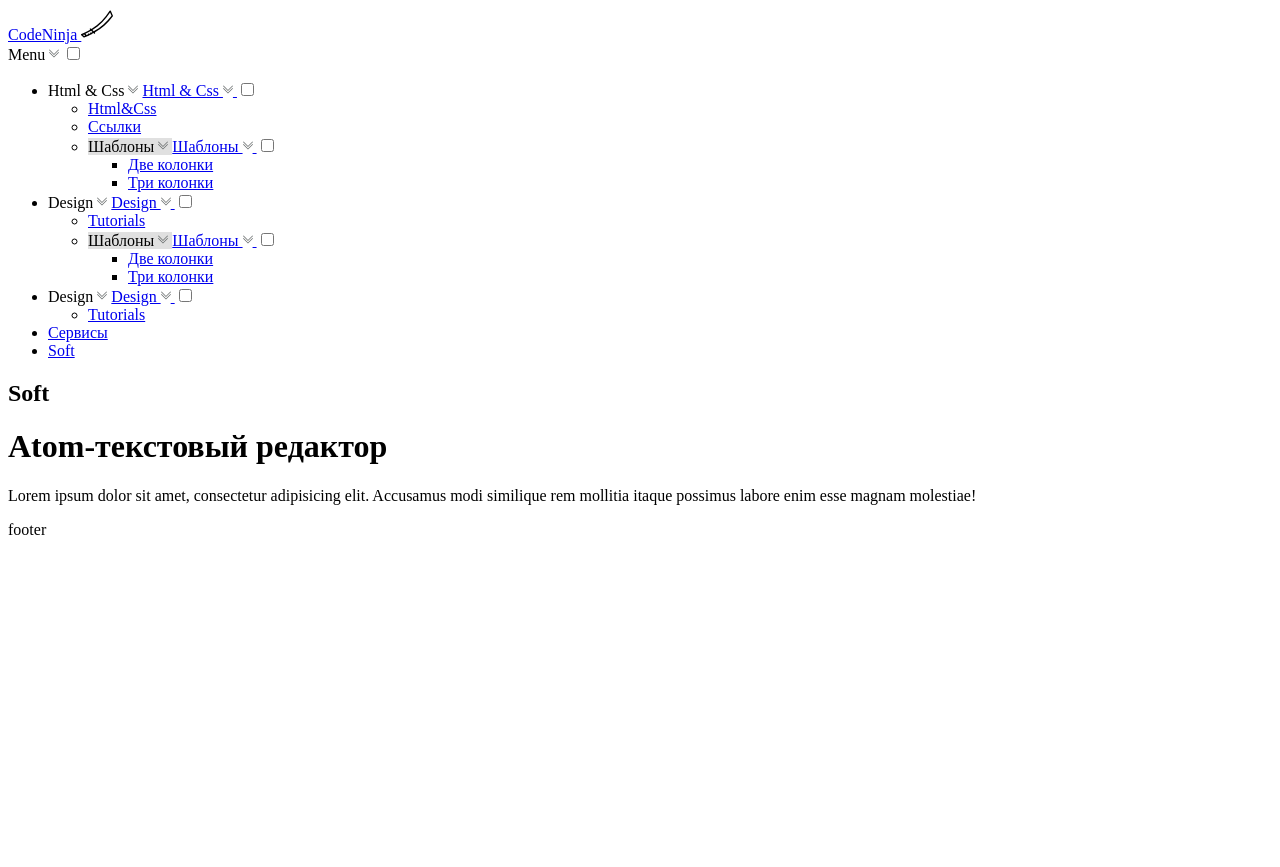
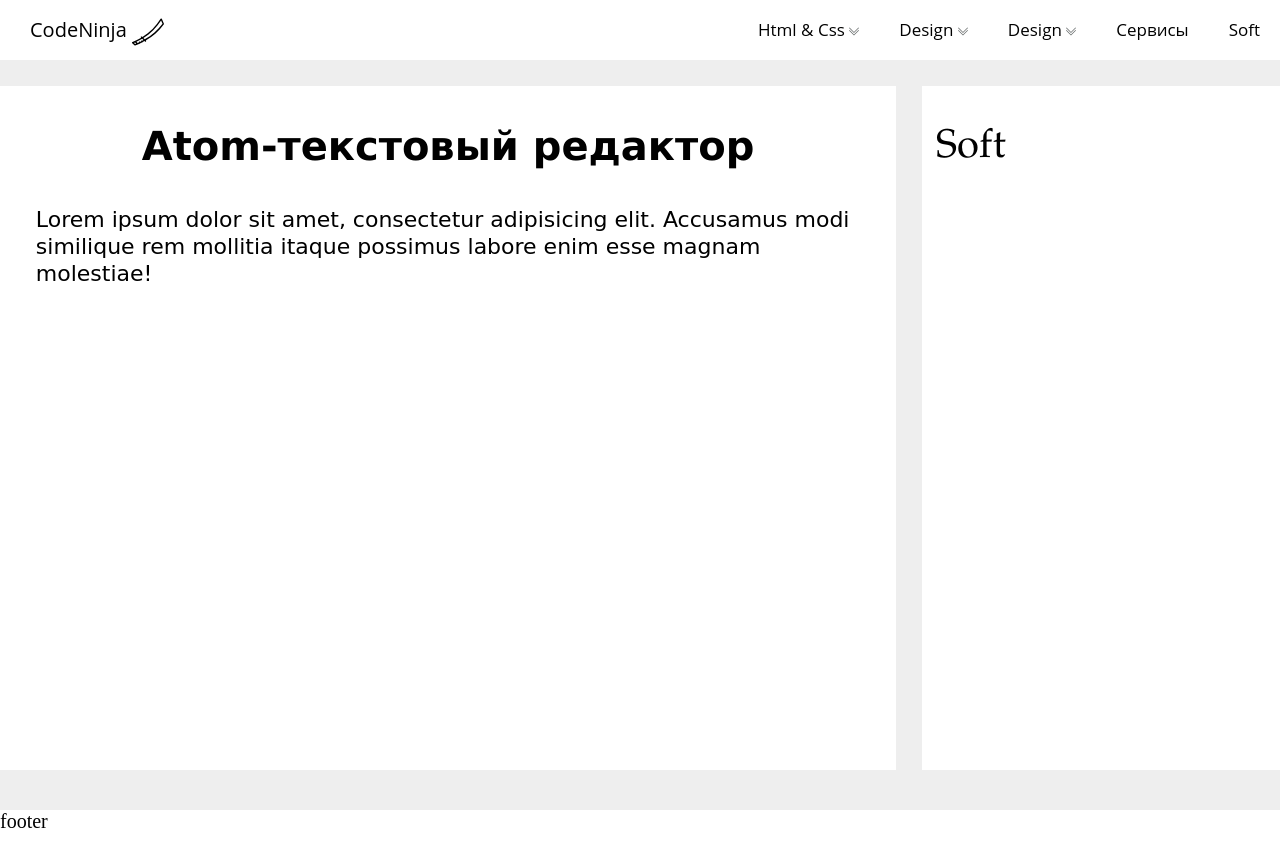
Before and after one commit to webzwezda/CodeNinja, a Jekyll site: the page built from _posts/Soft/2017-10-12-Atom.html, in a window 1280 px wide. Shown: the top 867 px of the page. Built offline with Jekyll 4.4.1, drawn with Linux system fonts in a browser that asks for light colours.

```diff
--- a/_includes/head.html
+++ b/_includes/head.html
@@ -2,6 +2,6 @@
   <meta charset="UTF-8">
   <meta name="viewport" content="width=device-width, initial-scale=1.0">
   <meta http-equiv="X-UA-Compatible" content="ie=edge">
-  <link rel="stylesheet" href="./assets/main.css">
+  <link rel="stylesheet" href="{{ "/assets/main.css"  | prepend: site.baseurl | prepend: site.url}}">
   {% seo %}
 </head>
--- a/_includes/header.html
+++ b/_includes/header.html
@@ -1,6 +1,6 @@
 <header class="site-header">
   <nav class="header">
-    <div  id="logo"><a href="http://localhost:4000">CodeNinja
+    <div  id="logo"><a href="{{ "/"  | prepend: site.baseurl | prepend: site.url}}">CodeNinja
       <svg class="icon" height="32px" width="32px" xmlns="http://www.w3.org/2000/svg" viewBox="0 0 460 460">
     	<path d="M459.153 109.648L428.87 40.813a10.002 10.002 0 0 0-17.698-1.17C346.26 146.384 256.08 237.407 150.06 303.34l-7.254-7.253c-3.904-3.904-10.237-3.904-14.142 0-3.905 3.905-3.905 10.237 0 14.143l3.765 3.766c-40.095 23.503-82.385 43.556-125.9 59.66a10 10 0 0 0-3.602 16.45l32.126 32.126a10 10 0 0 0 10.542 2.307 810.863 810.863 0 0 0 36.962-14.73c.105-.04.208-.088.312-.134a817.4 817.4 0 0 0 35.416-16.15c.235-.107.468-.218.696-.343a817.625 817.625 0 0 0 33.648-17.335c.14-.07.274-.148.41-.226a812.487 812.487 0 0 0 26.12-14.896l7.33 7.33c1.954 1.952 4.513 2.93 7.072 2.93s5.12-.978 7.07-2.93c3.906-3.905 3.906-10.237 0-14.143l-3.437-3.437a821.012 821.012 0 0 0 137.842-97.063c45.795-39.883 87.188-84.908 123.03-133.826a10 10 0 0 0 1.086-9.936zm-294.59 236.48a789.608 789.608 0 0 1-14.707 8.41l-1.104-1.104c-3.904-3.903-10.236-3.904-14.142 0-2.863 2.863-3.618 7.027-2.284 10.586-5.35 2.81-10.73 5.56-16.143 8.25l-1.354-1.355c-3.906-3.904-10.238-3.904-14.143 0a9.997 9.997 0 0 0-2.483 10.016 795.17 795.17 0 0 1-17.064 7.7l-16.967-16.97a815.408 815.408 0 0 0 82.868-43.055l17.524 17.523zM44.646 403.536l-16.657-16.658a810.513 810.513 0 0 0 16.452-6.666l16.805 16.805a784.042 784.042 0 0 1-16.6 6.52zm137.837-67.774L171.72 325l-7.14-7.14c101.595-63.998 188.785-150.54 253.6-251.68l20.333 46.218c-68.017 91.412-156.326 168.435-256.03 223.364z"/>
     </svg>
@@ -21,7 +21,7 @@
   	<polygon points="407.437,63.398 386.258,42.15 203.718,224.095 21.179,42.15 0,63.398 203.718,266.453  " fill="#666b6b"/>
   </svg>
   </label>
-            <a class="header__menu__link" href="{{"/Instructions.html" | prepend: site.url }}">Html & Css <svg class="icon" height="13px" width="10px" xmlns="http://www.w3.org/2000/svg" xmlns:xlink="http://www.w3.org/1999/xlink" version="1.1"  x="0px" y="0px" viewBox="0 0 407.437 407.437" style="enable-background:new 0 0 407.437 407.437;" xml:space="preserve">
+            <a class="header__menu__link" href="{{ "/Instructions/"  | prepend: site.baseurl | prepend: site.url}}">Html & Css <svg class="icon" height="13px" width="10px" xmlns="http://www.w3.org/2000/svg" xmlns:xlink="http://www.w3.org/1999/xlink" version="1.1"  x="0px" y="0px" viewBox="0 0 407.437 407.437" style="enable-background:new 0 0 407.437 407.437;" xml:space="preserve">
   <g>
   	<polygon points="203.718,322.929 21.179,140.984 0,162.232 203.718,365.287 407.437,162.232 386.258,140.984  " fill="#666b6b"/>
   	<polygon points="407.437,63.398 386.258,42.15 203.718,224.095 21.179,42.15 0,63.398 203.718,266.453  " fill="#666b6b"/>
```
Also changed, not shown: _dev.yml (added, +14 -0 lines).
